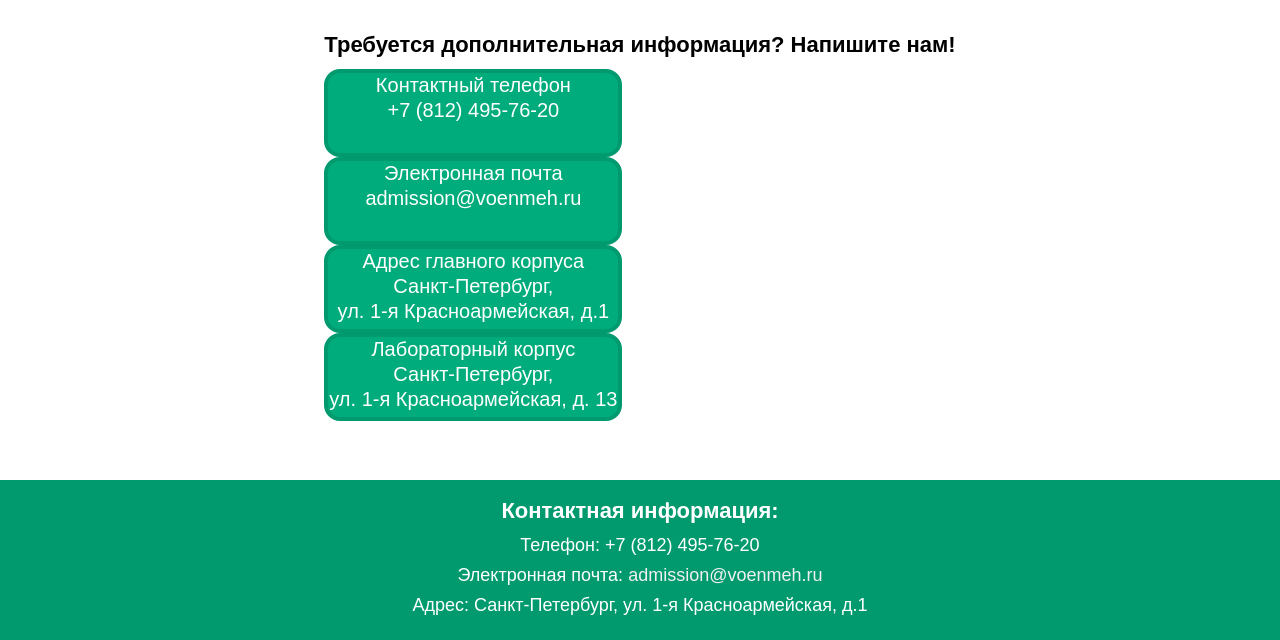
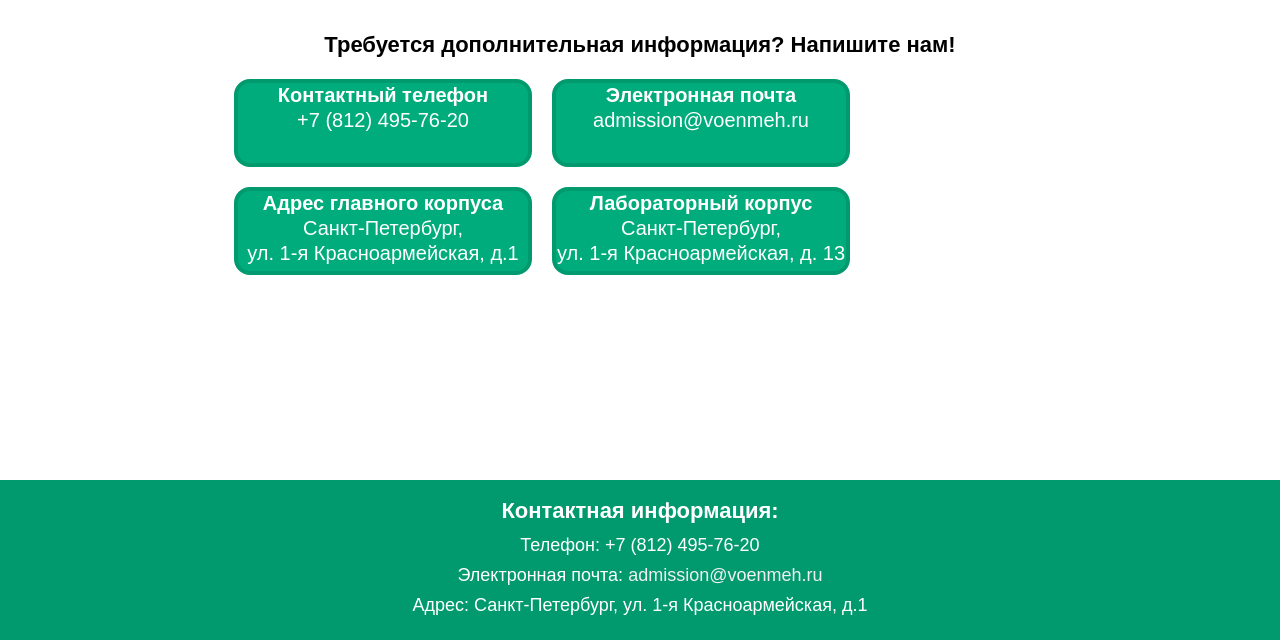
Before and after one commit to Deyryl/SiteForIT, a PHP site: page /contacts.html in a window 1280 px wide. Shown: the part 160-800 px from the top of the page. Run offline with PHP 8.4, Linux system fonts and the light colour scheme.

Commit message:
Контактная информация

```diff
--- a/contacts.html
+++ b/contacts.html
@@ -28,16 +28,16 @@
                     </div>
                     <div class="contacts-blocks">
                         <div class="contact-block">
-                            <span>Контактный телефон <br />+7 (812) 495-76-20</span>
+                            <span>Контактный телефон</span><br />+7 (812) 495-76-20
                         </div>
                         <div class="contact-block">
-                            <span>Электронная почта<br />admission@voenmeh.ru</span>
+                            <span>Электронная почта</span><br />admission@voenmeh.ru
                         </div>
                         <div class="contact-block">
-                            <span>Адрес главного корпуса<br />Санкт-Петербург,<br />ул. 1-я Красноармейская, д.1</span>
+                            <span>Адрес главного корпуса</span><br />Санкт-Петербург,<br />ул. 1-я Красноармейская, д.1
                         </div>
                         <div class="contact-block">
-                            <span>Лабораторный корпус<br />Санкт-Петербург,<br />ул. 1-я Красноармейская, д. 13</span>
+                            <span>Лабораторный корпус</span><br />Санкт-Петербург,<br />ул. 1-я Красноармейская, д. 13
                         </div>
                     </div>
                 </div>
--- a/styles/styles.css
+++ b/styles/styles.css
@@ -164,16 +164,21 @@ footer{
 }
 
 /*contacts*/
+.contacts-blocks{
+}
+
 .contact-block{
+    color: white;
+    float: left;
     background-color: #00AC7B;
     width: 290px;
     height: 80px;
     border: 4px solid #009A6E;
     border-radius: 16px;
     text-align: center;
-    vertical-align: middle;
+    margin: 10px;
 }
 
 .contact-block span{
-    color: white;
+    font-weight: bold;
 }
```
